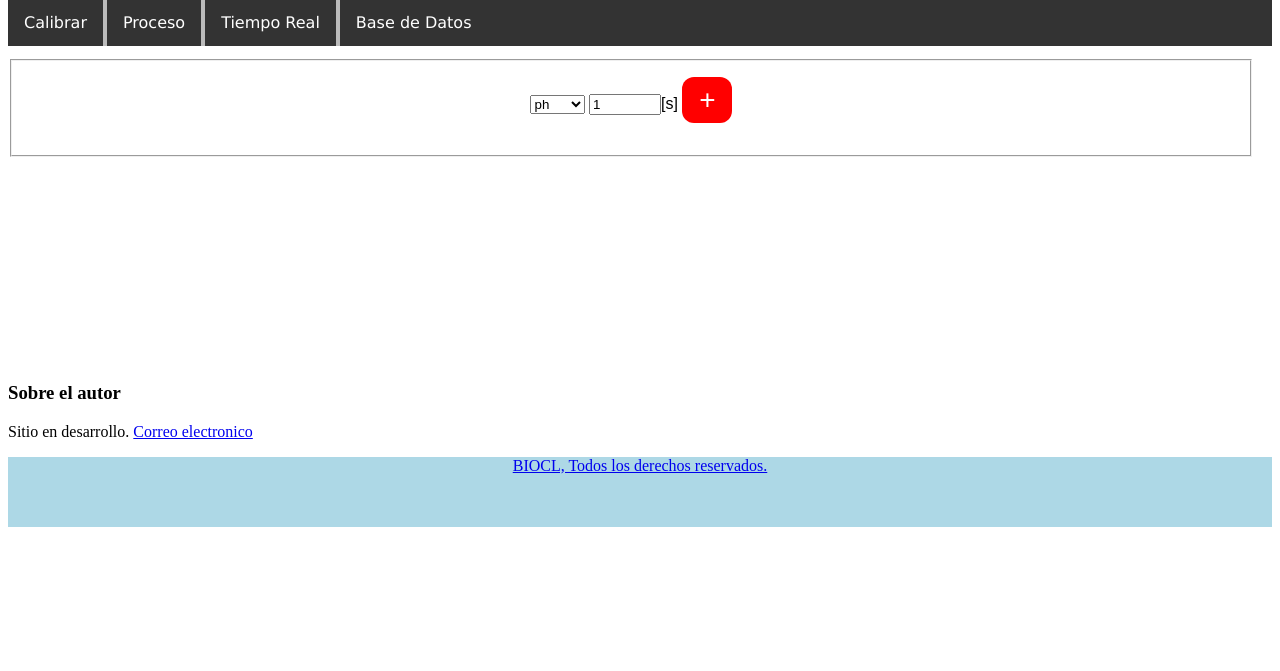
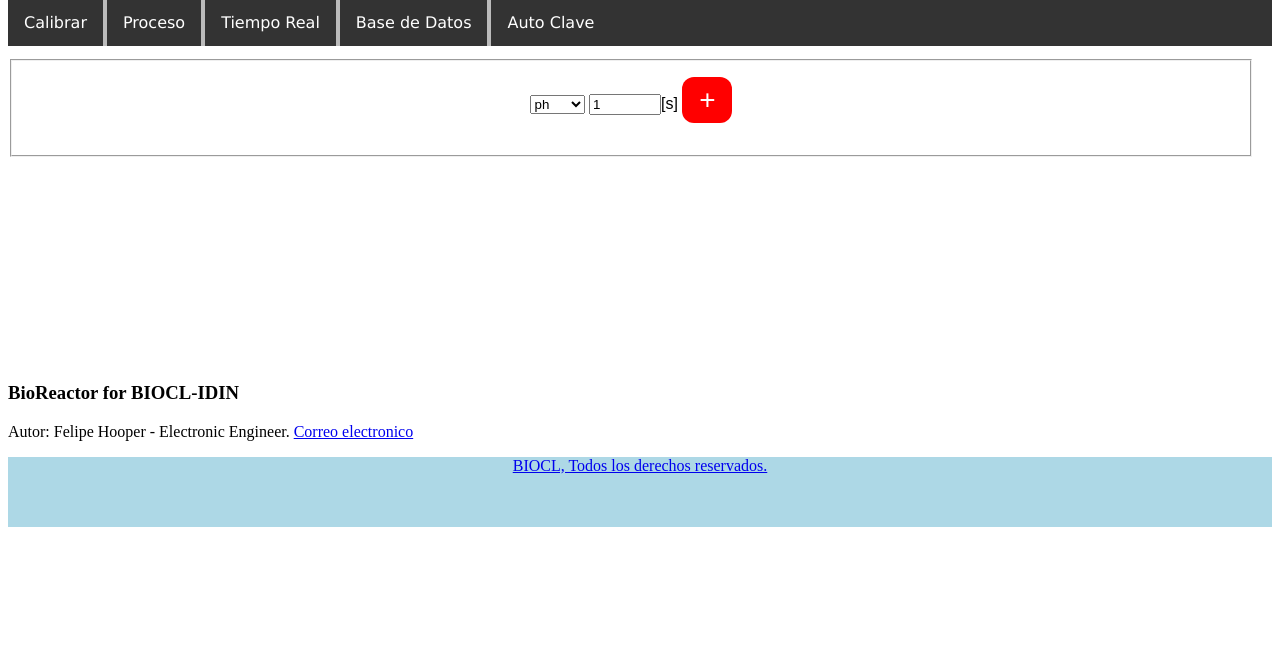
Before and after one commit to hooper2chile/vprocess2, a Flask app: page /dbase in a window 1280 px wide. Shown: the part 129-800 px from the top of the page. Run offline with Flask 2, Linux system fonts and the light colour scheme; parts of the project's set-up code (start-up, migrations or seed data) failed here and were passed over; some libraries are stand-ins or nearby versions.

Commit message:
cambios iniciales en la web

```diff
--- a/templates/base.html
+++ b/templates/base.html
@@ -22,6 +22,7 @@
         <li><a href="/">Proceso</a></li>
         <li><a href="/graphics">Tiempo Real</a></li>
         <li><a href="/dbase">Base de Datos</a></li>
+        <li><a href="/autoclave">Auto Clave</a></li>
       </ul>
     </nav>
 
@@ -32,8 +33,8 @@
       {% endblock %}
 
         <aside>
-           <h3> Sobre el autor </h3>
-                <p> Sitio en desarrollo. <a href="mailto:felipe.hooper.c@gmail.com">Correo electronico </a></p>
+           <h3>BioReactor for BIOCL-IDIN </h3>
+                <p> Autor: Felipe Hooper - Electronic Engineer. <a href="mailto:felipe.hooper.c@gmail.com">Correo electronico </a></p>
         </aside>
     </section>
   </div>
```
Also changed, not shown: 3 other files.
